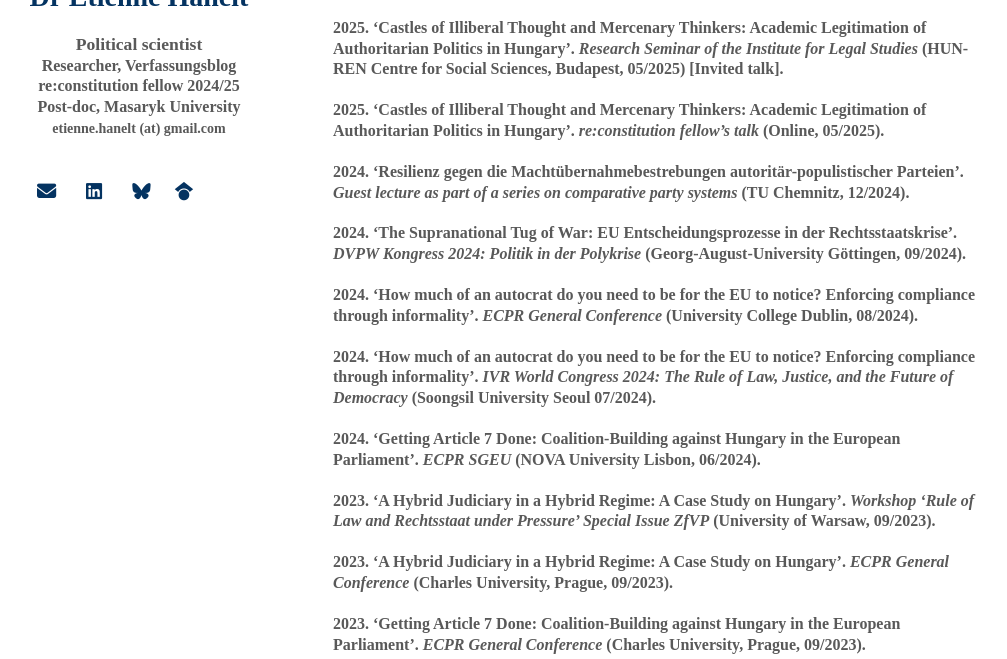
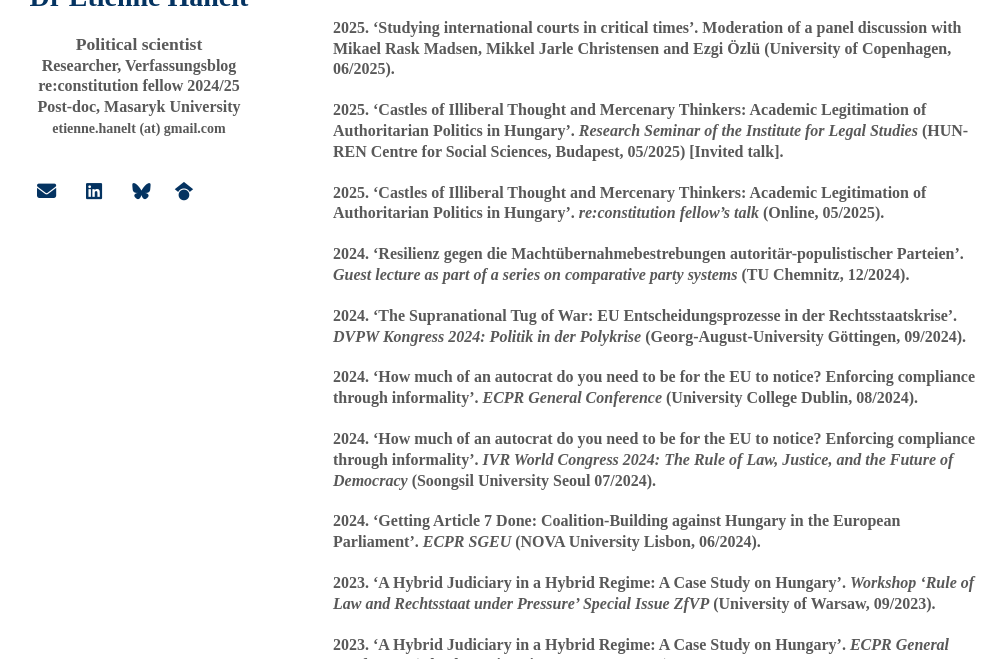
Before and after one commit to EtienneHanelt/etiennehanelt.github.io, a Jekyll site: the page built from index.md, in a window 1280 px wide and 900 px high, scrolled down 2018 px, cut to the strip 241-900 px from the top of the window. Shown: the whole strip, without its empty margins (137-1144 px from the left). Built offline with Jekyll 4.4.1, drawn with Linux system fonts in a browser that asks for light colours; nearby versions of some CDN libraries; some web fonts are replaced; a style sheet for code colours, icons or effects is not loaded; our own code applies the rules of GitHub Pages for plain Markdown files.

Commit message:
Update index.md

```diff
--- a/index.md
+++ b/index.md
@@ -76,6 +76,9 @@ des Verfassungsblogs'. _Anwaltsblatt_ 2025(3). Forthcoming.
 ## Presentations
 2025\. 'Scenario Analysis for Resilience-Building: Lessons from Verfassungsblog’s Judicial Resilience Project' (with Friedrich Zillessen). _re:constitution European Rule of Law Conference_ (WZB, Berlin, 09/2025).
 
+2025\. 'Studying international courts in critical times'. Moderation of a panel discussion with Mikael Rask
+Madsen, Mikkel Jarle Christensen and Ezgi Özlü (University of Copenhagen, 06/2025).
+
 2025\. 'Castles of Illiberal Thought and Mercenary Thinkers: Academic Legitimation of Authoritarian Politics in Hungary'. _Research Seminar of the Institute for Legal Studies_ (HUN-REN Centre for Social Sciences, Budapest, 05/2025) [Invited talk].
 
 2025\. 'Castles of Illiberal Thought and Mercenary Thinkers: Academic Legitimation of Authoritarian Politics in Hungary'. _re:constitution fellow's talk_ (Online, 05/2025).
```
